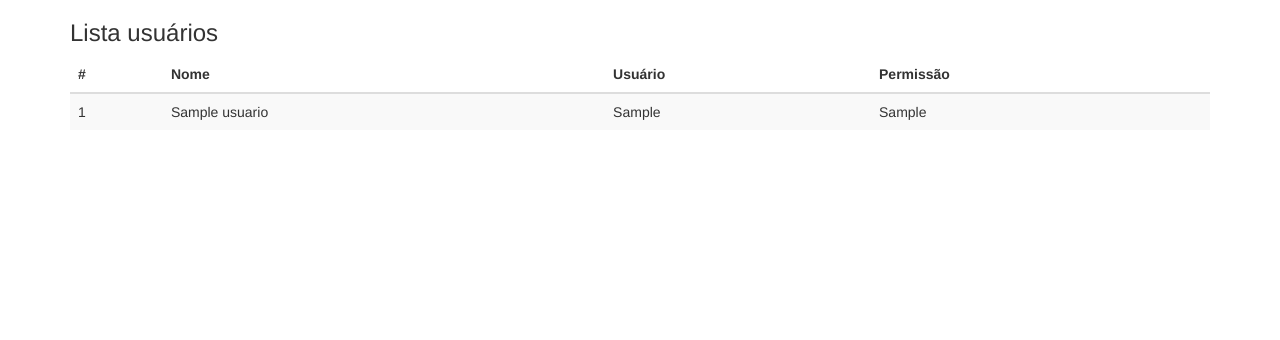
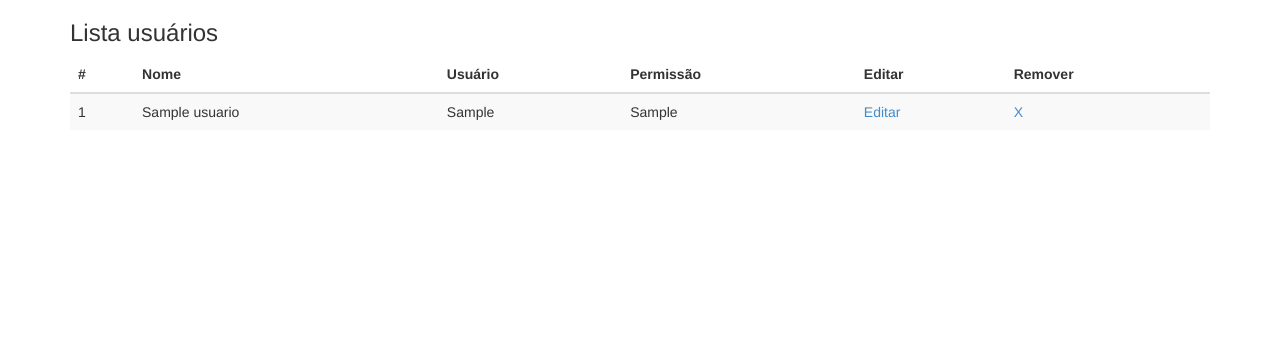
Before and after one commit to hijonoob/beetleescape-site, a PHP site: page /listausuario.php in a window 1280 px wide. Shown: the part 176-516 px from the top of the page. Run offline with PHP 8.4, Linux system fonts and the light colour scheme; tables that the repository leaves empty or names only in its code hold one stand-in row (values such as "Sample post"); some libraries are stand-ins or nearby versions.

Commit message:
Chamando funções de edição e remoção de usuários

```diff
--- a/listausuario.php
+++ b/listausuario.php
@@ -9,12 +9,14 @@
 						<th>Nome</th>
 						<th>Usuário</th>
 						<th>Permissão</th>
+						<th>Editar</th>
+						<th>Remover</th>
 					</tr>
 				</thead>
 				<tbody>
 			<?php
 				include 'restrito/conexao.php';
-				$resultado = $conexao->query("SELECT nome, usuario, permissao FROM usuarios");
+					$resultado = $conexao->query("SELECT nome, usuario, permissao FROM usuarios");
 				$i = 1;
 				while ($linha = $resultado->fetch_assoc()){
 					echo '<tr>';
@@ -22,6 +24,8 @@
 					echo '<td>' . $linha['nome'] .'</td>';
 					echo '<td>' . $linha['usuario'] .'</td>';
 					echo '<td>' . $linha['permissao'] .'</td>';
+					echo '<td> <a href="editausuario.php?user='. $linha['usuario'].'">Editar</a></td>';
+					echo '<td> <a href="deletausuario.php?user='. $linha['usuario'].'">X</a></td>';
 					echo '</tr>';
 					$i++;
 
```
